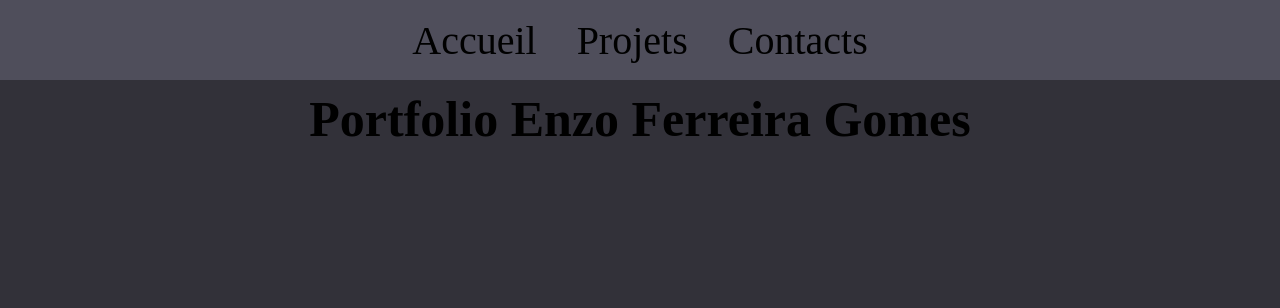
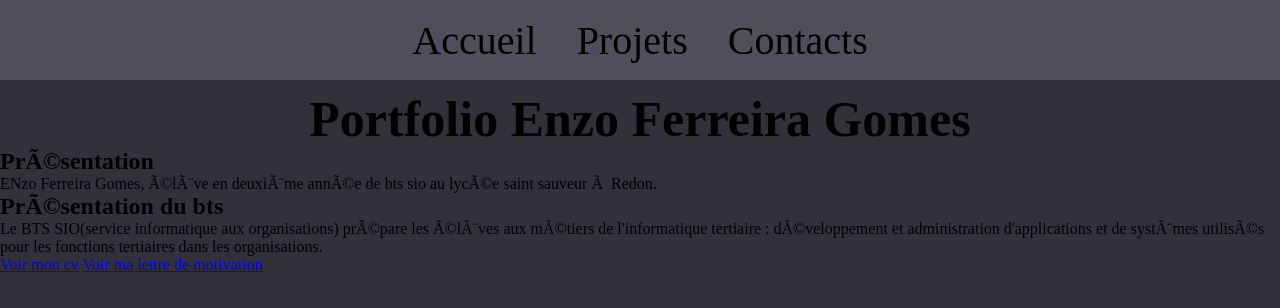
Before and after one commit to enzo-fg/portfolio, a plain HTML site: page index.html in a window 1280 px wide. Drawn offline with Linux system fonts and the light colour scheme.

Commit message:
Update index.html

```diff
--- a/index.html
+++ b/index.html
@@ -1,6 +1,4 @@
 <!DOCTYPE html>
-<html>
-
 <head>
     <title>Index</title>
     <meta charset="UTF_8">
@@ -13,8 +11,23 @@
         <a class="butonnav" href="projet.html">Projets</a>
         <p class="butonnav">Contacts</p>
     </div>
-    <h1>Portfolio Enzo Ferreira Gomes</h1>
+    <h1 class="titre-principal">Portfolio Enzo Ferreira Gomes</h1>
+    <div class="presentation">
+        <h2 class="titre-categories">Présentation</h2>
+        <p class="text-categories">
+            ENzo Ferreira Gomes, élève en deuxième année de bts sio au lycée saint sauveur à Redon.
+        </p>
+        <h2 class="titre-categories">Présentation du bts</h2>
+        <p class="text-categories">
+            Le BTS SIO(service informatique aux organisations) prépare les élèves aux métiers de l'informatique tertiaire :
+            développement et administration d'applications et de systèmes utilisés pour les fonctions tertiaires dans les organisations.
+        </p>
+    </div>
+    <div class="contact">
+        <a class="reference" target="_blank" href="fichiers/CV Enzo Ferreira Gomes.pdf">Voir mon cv</a>
+        <a class="reference" target="_blank" href="fichiers/lettre de motivation enzo ferreira gomes.pdf">Voir ma lettre de motivation</a>
 
+    </div>
 
 </body>
 
```
